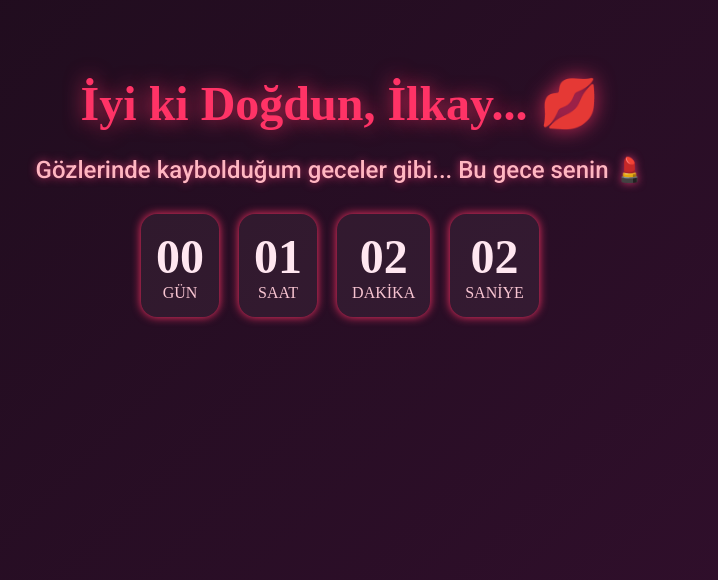
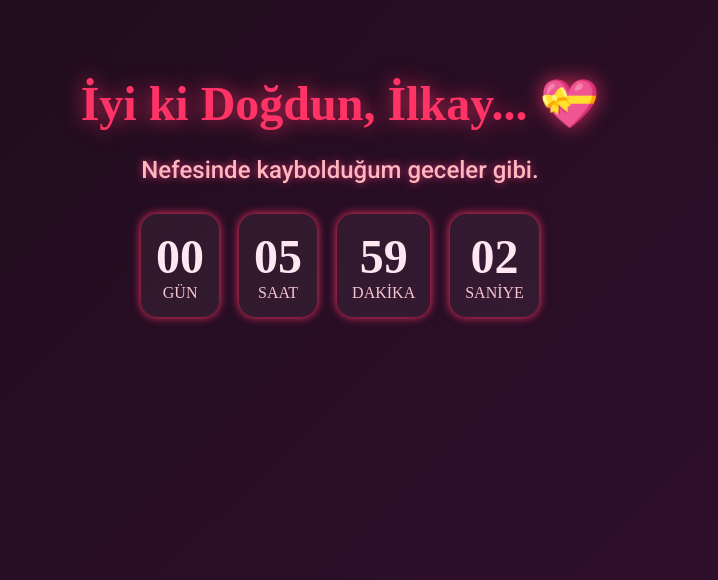
Before and after one commit to sylvair/hbd, a plain HTML site: page index.html in a window 1280 px wide. Shown: the part 220-800 px from the top of the page, without its empty margins (300-1018 px from the left). Drawn offline with Linux system fonts and the light colour scheme; a web font is replaced by a local one.

Commit message:
Add files via upload

```diff
--- a/index.html
+++ b/index.html
@@ -109,8 +109,8 @@
 <body>
     <div class="veil"></div>
     <div class="container">
-        <h1>İyi ki Doğdun, İlkay... 💋</h1>
-        <p class="note">Gözlerinde kaybolduğum geceler gibi... Bu gece senin 💄</p>
+        <h1>İyi ki Doğdun, İlkay... 💝</h1>
+        <p class="note">Nefesinde kaybolduğum geceler gibi.</p>
         <div class="countdown">
             <div class="countdown-item">
                 <div class="countdown-number" id="days">00</div>
@@ -135,13 +135,13 @@
     <iframe id="youtube-player" src="about:blank" frameborder="0" allow="accelerometer; autoplay; clipboard-write; encrypted-media; gyroscope; picture-in-picture" allowfullscreen></iframe>
 
     <script>
-        const targetDate = new Date('July 5, 2025 19:03:00').getTime();
+        const targetDate = new Date('July 6, 2025 00:00:00').getTime();
         const daysElement = document.getElementById('days');
         const hoursElement = document.getElementById('hours');
         const minutesElement = document.getElementById('minutes');
         const secondsElement = document.getElementById('seconds');
         const youtubePlayer = document.getElementById('youtube-player');
-        const youtubeVideoId = 'Pca4OEYFdj4';
+        const youtubeVideoId = 'GsYFgfga6Jw';
 
         function updateCountdown() {
             const now = new Date().getTime();
```
